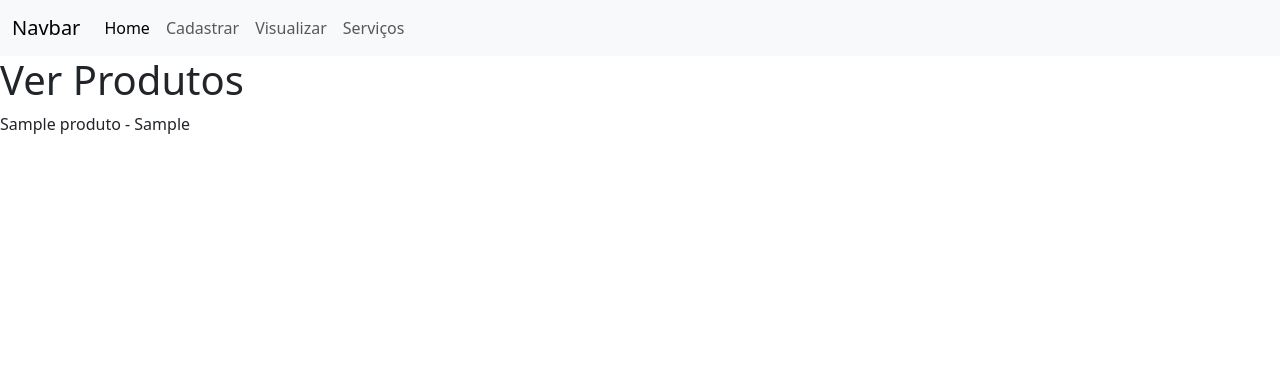
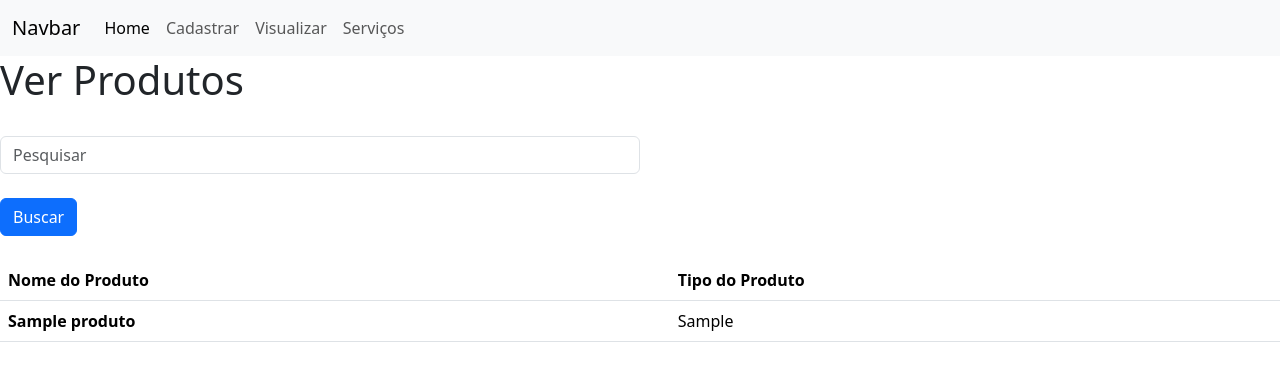
Before and after one commit to andrealtech/allsis2, a Django app: page /produtos/ver_produtos/ in a window 1280 px wide. Shown: the top 381 px of the page. Run offline with Django 5.2, Linux system fonts and the light colour scheme; tables that the repository leaves empty hold one stand-in row (values such as "Sample post").

Commit message:
Add form and button for search

```diff
--- a/core/templates/base.html
+++ b/core/templates/base.html
@@ -17,7 +17,7 @@
           <div class="collapse navbar-collapse" id="navbarNav">
             <ul class="navbar-nav">
               <li class="nav-item">
-                <a class="nav-link active" aria-current="page" href="#">Home</a>
+                <a class="nav-link active" aria-current="page" href="{% url 'home' %}">Home</a>
               </li>
               <li class="nav-item">
                 <a class="nav-link" href="{% url 'cad' %}">Cadastrar</a>
--- a/core/urls.py
+++ b/core/urls.py
@@ -4,7 +4,7 @@ from produtos.views import home
 
 urlpatterns = [
     path('admin/', admin.site.urls),
-    path('home/', home),
+    path('home/', home, name='home'),
     path('produtos/', include('produtos.urls')),
     path('servicos/', include('servicos.urls')),
 ]
--- a/produtos/templates/ver_produtos.html
+++ b/produtos/templates/ver_produtos.html
@@ -4,9 +4,29 @@
 
 {% block content %}
   <h1>Ver Produtos</h1>
-
-  {% for item in produtos %}
-    <p>{{ item.nome }} - {{ item.tipo }}</p>
-  {% endfor %}
-
+  <br>
+  <form action="" method="get">
+    <div class="col-md-6">
+      <input type="text" name="search" class="form-control" placeholder="Pesquisar">
+      <br>
+      <input type="submit" value="Buscar" class="btn btn-primary">
+    </div>
+  </form>
+  <br>
+  <table class="table">
+    <thead>
+      <tr>
+        <th scope="col">Nome do Produto</th>
+        <th scope="col">Tipo do Produto</th>
+      </tr>
+    </thead>
+    <tbody>
+      {% for item in produtos %}
+        <tr>
+          <th scope="row">{{ item.nome }}</th>
+          <td>{{ item.tipo }}</td>
+        </tr>
+      {% endfor %}
+    </tbody>
+  </table>
 {% endblock %}
--- a/produtos/views.py
+++ b/produtos/views.py
@@ -10,8 +10,11 @@ def cad_produtos(request):
 
 
 def ver_produtos(request):
+    search = request.GET.get('search')
+    dt_produtos = Produtos.objects.all()
 
-    dt_produtos = Produtos.objects.all()
+    if search:
+        dt_produtos = Produtos.objects.filter(nome=search) or Produtos.objects.filter(tipo=search)
 
     return render(
         request,
```
Also changed, not shown: produtos/templates/home.html (+10 -0 lines).
